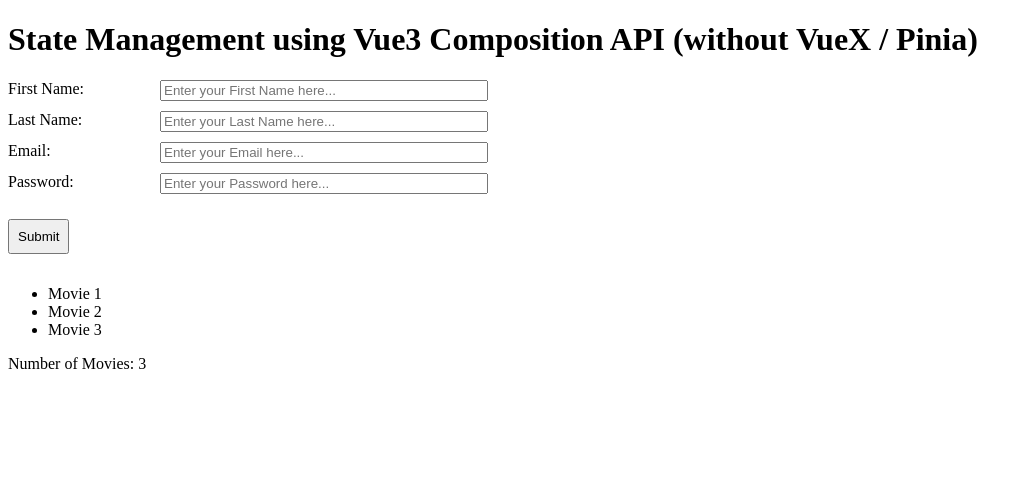
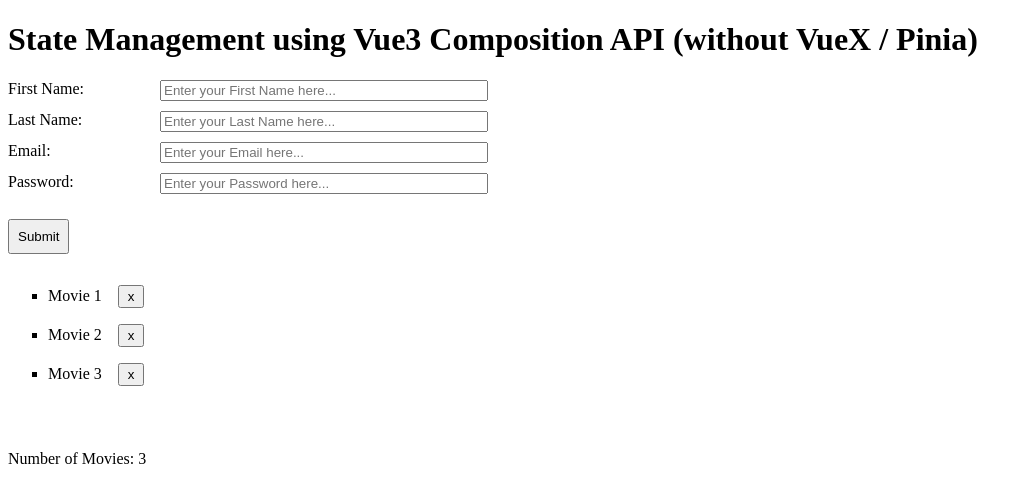
Before and after one commit to anykate/composition-api-state-management, a Vue app: page / in a window 1280 px wide. Shown: the top 502 px of the page, without its empty margins (0-1032 px from the left). Built offline with nearby package versions, Linux system fonts and the light colour scheme.

Commit message:
Adding CSS to MovieList component

```diff
--- a/src/components/MovieList.vue
+++ b/src/components/MovieList.vue
@@ -16,13 +16,21 @@
 </script>
 
 <template>
-    <div>
-        <ul>
+    <div class="movieList">
+        <ul class="movies">
             <li
                 v-for="movie of movieState.movies"
                 :key="movie.id"
             >
-                {{ movie.title }}
+                <div class="row">
+                    {{ movie.title }}
+                    <button
+                        type="submit"
+                        class="delBtn"
+                    >
+                        x
+                    </button>
+                </div>
             </li>
         </ul>
         <button
@@ -37,9 +45,31 @@
 </template>
 
 <style scoped>
+ul {
+    list-style: square;
+}
+.movieList {
+    margin-bottom: 4rem;
+}
 .btnSubmit {
     margin: 15px 0;
     width: fit-content;
     padding: 8px;
 }
+.movies {
+    display: flex;
+    flex-direction: column;
+    justify-content: center;
+    gap: 1rem;
+}
+.row {
+    display: flex;
+    justify-content: flex-start;
+    align-items: center;
+    gap: 1rem;
+}
+.delBtn {
+    padding: 2px 8px;
+    cursor: pointer;
+}
 </style>
```
